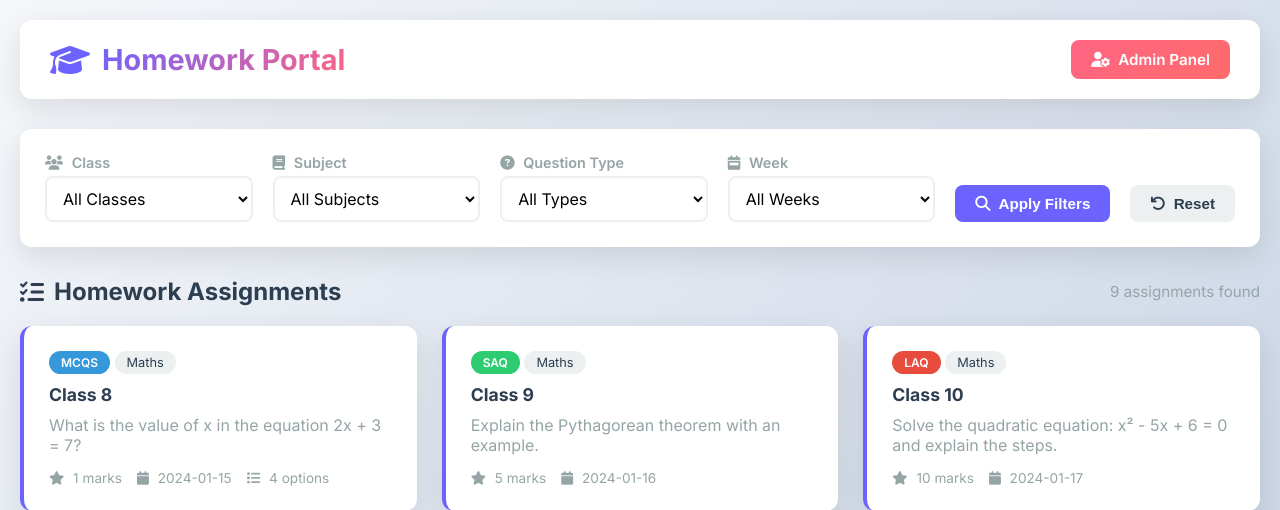
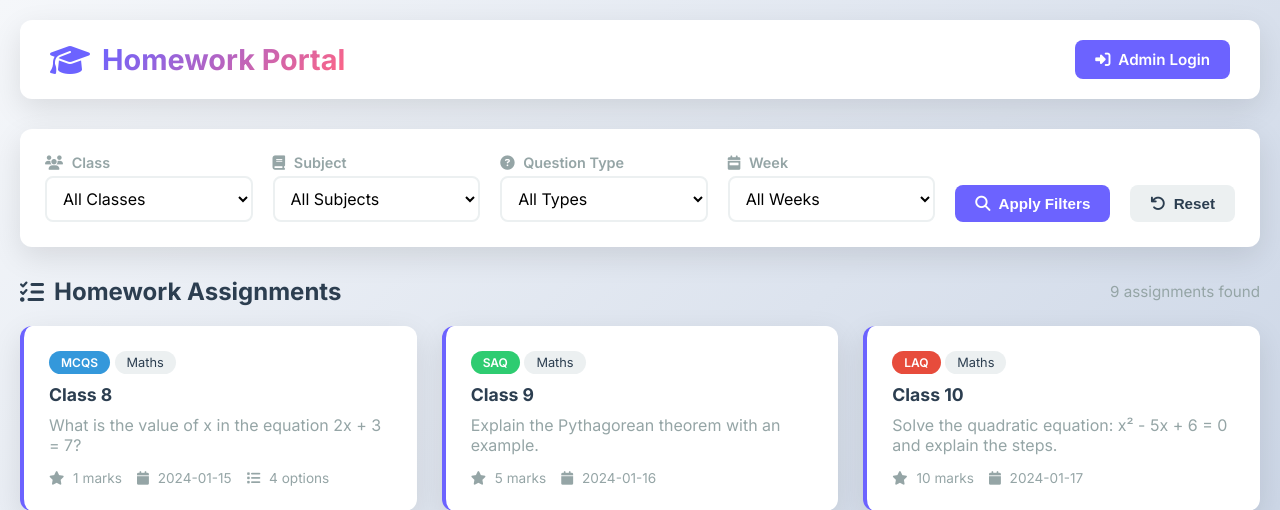
Before and after one commit to mathswithprasantasir-physics/homework_app, a Flask app: page / in a window 1280 px wide. Shown: the top 510 px of the page. Run offline with Flask 3, Linux system fonts and the light colour scheme.

Commit message:
Update index.html

```diff
--- a/templates/index.html
+++ b/templates/index.html
@@ -18,9 +18,18 @@
                     <h1>Homework Portal</h1>
                 </div>
                 <div class="header-actions">
-                    <a href="/admin" class="btn btn-admin">
-                        <i class="fas fa-user-cog"></i> Admin Panel
-                    </a>
+                    {% if session.logged_in %}
+                        <a href="/admin" class="btn btn-admin">
+                            <i class="fas fa-user-cog"></i> Admin Panel
+                        </a>
+                        <a href="/logout" class="btn btn-secondary" style="background: #E74C3C; color: white;">
+                            <i class="fas fa-sign-out-alt"></i> Logout
+                        </a>
+                    {% else %}
+                        <a href="/login" class="btn btn-primary">
+                            <i class="fas fa-sign-in-alt"></i> Admin Login
+                        </a>
+                    {% endif %}
                 </div>
             </div>
         </header>
```
